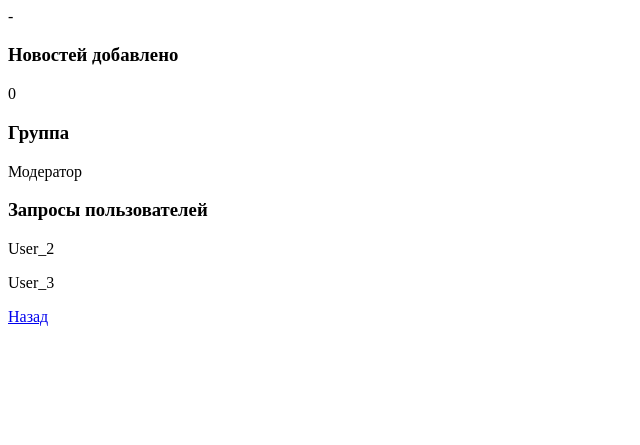
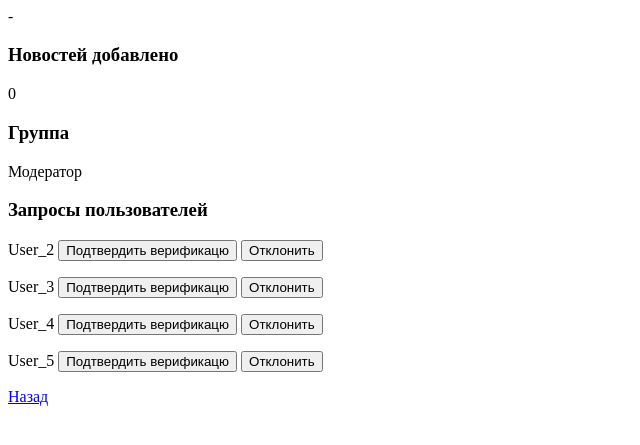
Before and after one commit to progstuff/django_stuff, a Django app: page /user_page in a window 1280 px wide. Shown: the part 288-733 px from the top of the page, without its empty margins (0-640 px from the left). Run offline with Django 3.2, Linux system fonts and the light colour scheme; a user stored in the database is signed in; data comes from the database, SQL or seed files in the repository.

Commit message:
добавил отображение пользователей для модератора, новостей пользователя

```diff
--- a/05_Forms/news/app_news/models.py
+++ b/05_Forms/news/app_news/models.py
@@ -8,6 +8,8 @@ class News(models.Model):
         (True, 'активная'),
         (False, 'не активная')
     ]
+    user = models.ForeignKey(User, default=None, null=True, on_delete=models.CASCADE,
+                             related_name="user_news", verbose_name='Пользователь')
     title = models.CharField(max_length=1000, default='', verbose_name='заголовок')
     description = models.TextField(max_length=10000, verbose_name='Описание')
     create_date = models.DateTimeField(auto_now_add=True, verbose_name='Дата создания')
@@ -45,8 +47,8 @@ class UserProfile(models.Model):
 
     class Meta:
         permissions = (
-            ('usual_user', 'обычный пользователь'),
-            ('verificated_user', 'верифицированный пользователь'),
+            ('usualuser', 'обычный пользователь'),
+            ('verificateduser', 'верифицированный пользователь'),
             ('moderator', 'модератор')
         )
 
@@ -54,7 +56,7 @@ class UserProfile(models.Model):
 class Comment(models.Model):
     STATUS_CHOICES = [
         ('p', 'опубликовано'),
-        ('d', 'удалено администратором')
+        ('d', 'на рассмотрении')
     ]
 
     user = models.ForeignKey(User, default=None, null=True, on_delete=models.CASCADE,
--- a/05_Forms/news/app_news/templates/app_news/show_news.html
+++ b/05_Forms/news/app_news/templates/app_news/show_news.html
@@ -11,10 +11,12 @@
 
     {% if request.user.is_authenticated %}
     <p>Привет, <a href="/user_page">{{request.user}}</a> <a href="/logout">Выйти</a></p>
+        {% if is_has_perm %}
     <form action="" method="post">
          {% csrf_token %}
         <button type="submit">Создать новость</button>
     </form>
+        {% endif %}
     {% else %}
         <p><a href="/register">Регистрация</a> <a href="/login">Войти</a></p>
     {% endif %}
@@ -25,8 +27,11 @@
     {% for news in all_news %}
         <h2><a href="/all-news/{{news.id}}/comments">{{ news.title }}</a> </h2>
         <p>{{ news.create_date }}</p>
+        {% if news.user.username == username %}
         <p> <a href="change-news/{{news.id}}">Редактировать</a></p>
+        {% endif %}
         <h3>{{ news.description }}</h3>
+
     {% endfor %}
 
 </html>
--- a/05_Forms/news/app_news/templates/app_news/user_page.html
+++ b/05_Forms/news/app_news/templates/app_news/user_page.html
@@ -37,10 +37,23 @@
 {% endif %}
 
 {% if user_profile.user_state == 2 %}
-    {% if users|length == 2 %}
+    {% if users|length > 0 %}
 <h3>Запросы пользователей</h3>
         {% for user in users %}
-<p> {{ user.user.username }} </p>
+<form method="post">
+    {% csrf_token %}
+    <P>
+    <LABEL for="username">{{user.user.username}} </LABEL>
+            {% if user.user_request == 1 %}
+        <button id= "username" name="data" value="{{user.user.username}}:ver:ok" type="submit">Подтвердить верификацю</button>
+        <button name="data_no" value="{{user.user.username}}:ver:no" type="submit">Отклонить</button>
+            {% else %}
+        <button id= "data" name="data" value="{{user.user.username}}:mod:ok" type="submit">Сделать модератором</button>
+        <button name="data_no" value="{{user.user.username}}:mod:no" type="submit">Отклонить</button>
+            {% endif %}
+    </P>
+ </form>
+
         {% endfor %}
     {% endif %}
 {% endif %}
--- a/05_Forms/news/app_news/views.py
+++ b/05_Forms/news/app_news/views.py
@@ -7,7 +7,7 @@ from django.views import View
 from django.views.generic import TemplateView
 from django.contrib.auth import authenticate, login
 from django.contrib.auth.views import LogoutView
-from django.contrib.auth.models import User
+from django.contrib.auth.models import User, Permission
 from django.db.models import Q
 
 
@@ -16,16 +16,19 @@ class UserPage(TemplateView):
 
     def get(self, request, *args, **kwargs):
         user = request.user
-
+        data = UserProfile.objects.all()
         users = {}
         news = {}
-        if user.has_perm('app_news.moderator_userprofile'):
+        permissions = Permission.objects.filter(user=request.user)
+        permission = Permission.objects.get(codename='moderator')
+        if user.has_perm('app_news.moderator_userprofile') or permission in permissions:
             users = UserProfile.objects.filter(Q(user_request=1) | Q(user_request=2))
-            data = UserProfile.objects.all()
             try:
                 user_profile = data.get(user=user)
             except UserProfile.DoesNotExist:
                 user_profile = UserProfile.objects.create(user=user, phone="-", town='-', user_state=2)
+        else:
+            user_profile = data.get(user=user)
 
         return render(request, 'app_news/user_page.html', context={'user_profile': user_profile,
                                                                    'users': users,
@@ -34,15 +37,55 @@ class UserPage(TemplateView):
     def post(self, request, *args, **kwargs):
         user = request.user
         data = UserProfile.objects.all()
-        user_profile = data.get(user=user)
-        if request.POST['data'] == 'moderator_request':
-            user_profile.user_request = 1
-        if request.POST['data'] == 'verified_request':
-            user_profile.user_request = 2
-        user_profile.save()
+        users = {}
+        news = {}
+
+        permissions = Permission.objects.filter(user=request.user)
+        permission = Permission.objects.get(codename='moderator')
+        if user.has_perm('app_news.moderator_userprofile') or permission in permissions:
+            req_data = request.POST.get('data', None)
+
+            if req_data is not None:
+                req_data = req_data.split(':')
+                usr = User.objects.get(username=req_data[0])
+                usr_profile = data.get(user=usr)
+                if req_data[2] == 'ok':
+                    if req_data[1] == 'ver':
+                        usr_profile.user_state = 1
+                        permission = Permission.objects.get(codename='verificateduser')
+                        usr.user_permissions.add(permission)
+
+                    elif req_data[1] == 'mod':
+                        usr_profile.user_state = 2
+                        permission = Permission.objects.get(codename='moderator')
+                        usr.user_permissions.add(permission)
+            else:
+                req_data = request.POST['data_no'].split(':')
+                usr = User.objects.get(username=req_data[0])
+                usr_profile = data.get(user=usr)
+
+            usr_profile.user_request = 0
+            usr_profile.save()
+
+            users = UserProfile.objects.filter(Q(user_request=1) | Q(user_request=2))
+            news = News.objects.filter(is_active=False).forder_by('-create_date')
+            data = UserProfile.objects.all()
+            try:
+                user_profile = data.get(user=user)
+            except UserProfile.DoesNotExist:
+                user_profile = UserProfile.objects.create(user=user, phone="-", town='-', user_state=2)
+        else:
+            user_profile = data.get(user=user)
+            if request.POST['data'] == 'moderator_request':
+                user_profile.user_request = 2
+                user_profile.save()
+            elif request.POST['data'] == 'verified_request':
+                user_profile.user_request = 1
+                user_profile.save()
+
         return render(request, 'app_news/user_page.html', context={'user_profile': user_profile,
-                                                                   'users': '',
-                                                                   'news': ''})
+                                                                   'users': users,
+                                                                   'news': news})
 
 class RegisterView(View):
 
@@ -65,8 +108,16 @@ class RegisterView(View):
 class NewsListView(View):
 
     def get(self, request):
-        news = News.objects.all().order_by('-create_date')
-        return render(request, 'app_news/show_news.html', context={'all_news': news})
+        news = News.objects.filter(is_active=True).order_by('-create_date')
+        user = request.user
+        is_has_perm = False
+        if not user.is_anonymous:
+            permissions = Permission.objects.filter(user=request.user)
+            permission = Permission.objects.get(codename='verificateduser')
+            is_has_perm = user.has_perm('app_news.verificateduser_userprofile') or (permission in permissions)
+        return render(request, 'app_news/show_news.html', context={'all_news': news,
+                                                                   'username': user.username,
+                                                                   'is_has_perm': is_has_perm})
 
     def post(self, request):
         return HttpResponseRedirect('change-news/create')
@@ -155,8 +206,11 @@ class LogInView(TemplateView):
             username = auth_form.cleaned_data['username']
             password = auth_form.cleaned_data['password']
             user = authenticate(username=username, password=password)
+
             if user:
                 if user.is_active:
+                    user_profile = UserProfile.objects.get(user=user)
+                    add_permission(user, user_profile)
                     login(request, user)
                     return HttpResponseRedirect('/all-news')
                 else:
@@ -172,3 +226,14 @@ class LogInView(TemplateView):
 
 class LogOutView(LogoutView):
     template_name = "app_news/logout.html"
+
+
+def add_permission(user, user_profile):
+    if user_profile.user_state == 1:
+        permission = Permission.objects.get(codename='verificateduser')
+        user.user_permissions.add(permission)
+        user.save()
+    elif user_profile.user_state == 2:
+        permission = Permission.objects.get(codename='moderator')
+        user.user_permissions.add(permission)
+        user.save()
```
Also changed, not shown: 05_Forms/news/app_news/migrations/0018_filldb.py (deleted), 05_Forms/news/app_news/migrations/0019_auto_20220930_2311.py, 05_Forms/news/app_news/migrations/0020_auto_20221001_2017.py (added), 05_Forms/news/app_news/migrations/0021_auto_20221001_2203.py (added), 05_Forms/news/app_news/migrations/0025_news_user.py (added), 05_Forms/news/app_news/migrations/0026_filldb.py (added).
